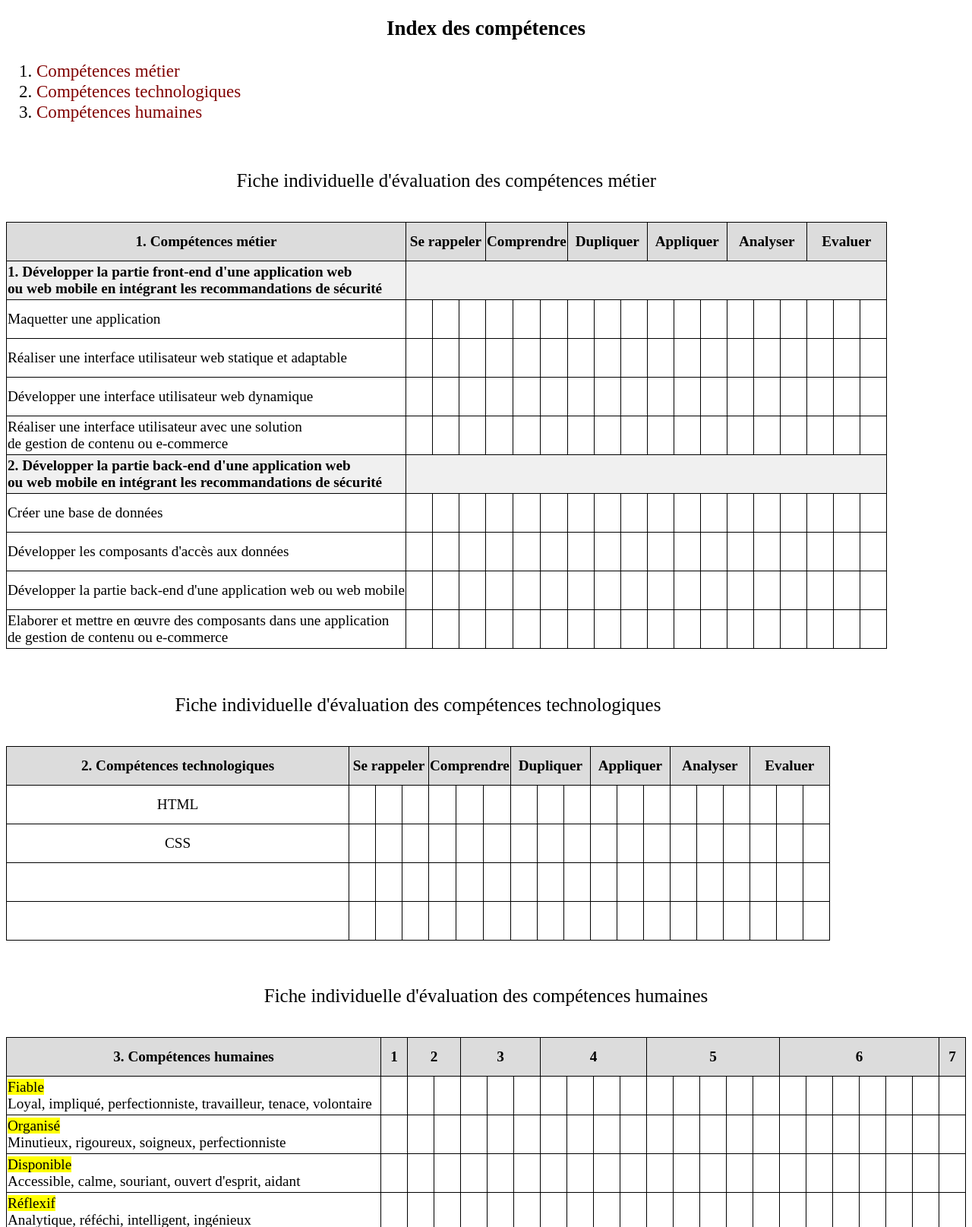
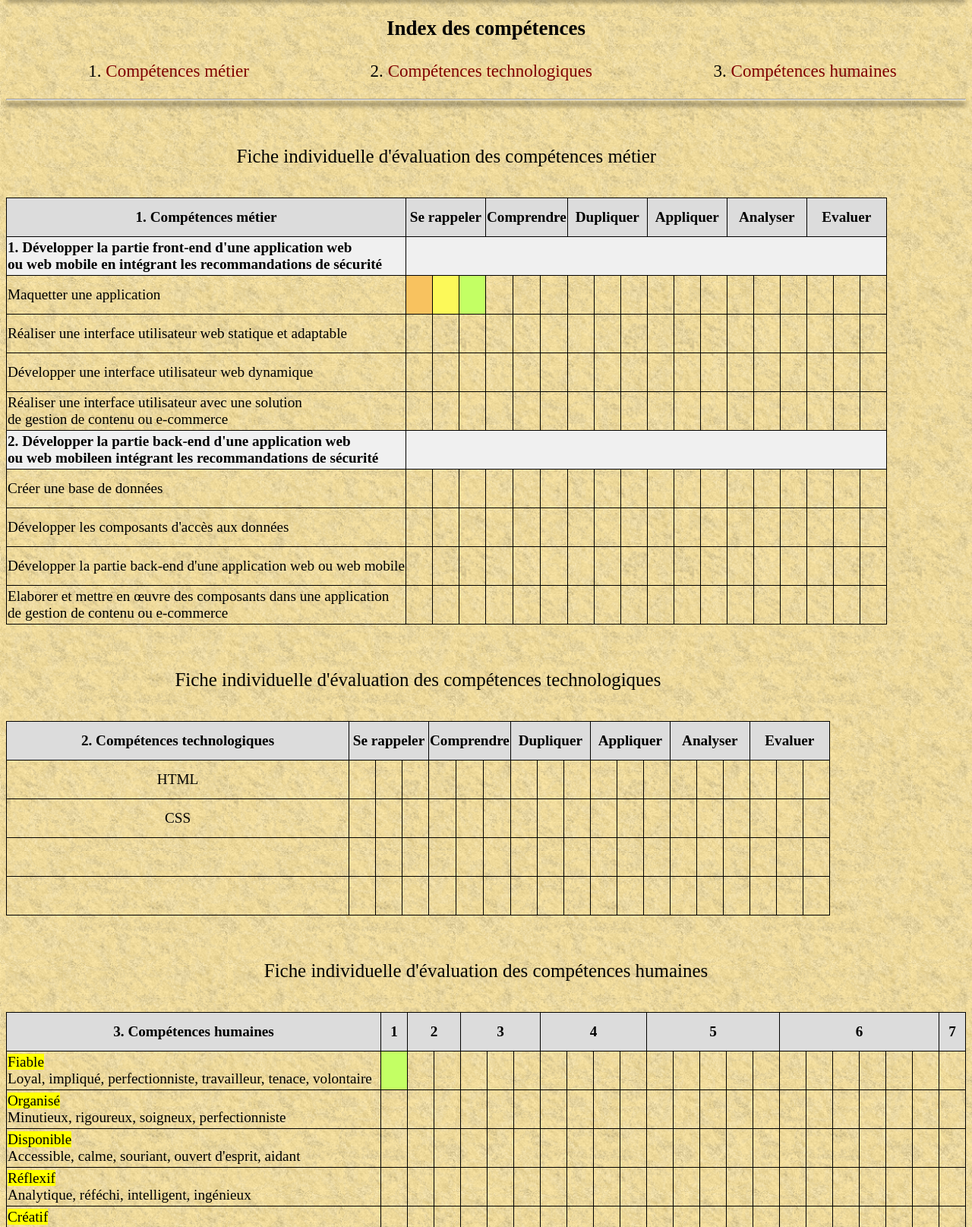
Before and after one commit to michelotro/fichedeprofil, a plain HTML site: page fiche_de_profil.html in a window 1280 px wide. Shown: the part 380-1995 px from the top of the page at 76% size. Drawn offline with Linux system fonts and the light colour scheme.

Commit message:
fdprofil 02/10

```diff
--- a/fdprofil.css
+++ b/fdprofil.css
@@ -1,8 +1,17 @@
 body,nav{
     font-size: 1.2em;
+    background: url(background.png)
+}
+hr{
+    box-shadow: 0px 6px 6px black;
 }
 h1,h3{
     text-align: center;
+}
+ol{
+    display: flex;
+    justify-content: space-around;
+
 }
 a{
     text-decoration:none; color: maroon;
@@ -44,3 +53,29 @@ td,th{
 .cel4{
     text-align: left;
 }
+.cel11{
+    width: 2.5vw;
+    background-color: rgb(248, 194, 95);
+}
+.cel12{
+    width: 2.5vw;
+    background-color: rgb(252, 249, 89);
+}
+.cel13{
+    width: 2.5vw;
+    background-color: rgb(195, 255, 100);
+}
+.bouton{
+	border:none;
+	padding: 2vh 2vw 2vh 2vw;
+	border-radius:2px;
+	box-shadow:5px 5px 12px #999;
+	background:#fff;
+	font:bold 13px 'new times roman' ;
+    color:#555;
+    margin: 2vh 43vw 5vh 43vw;
+
+}
+.bouton:hover{
+    text-decoration: underline; font-size: 1em
+}
--- a/fiche_de_profil.html
+++ b/fiche_de_profil.html
@@ -6,10 +6,9 @@
     <link rel="stylesheet" href="fdprofil.css" />
     <title>Fiche de Profil</title>
 </head>
-
 <body>
     <header>
-        <h1>Fiche de Profil</h1>
+        <h1 id="hautdepage">Fiche de Profil</h1>
         <hr>
         <h2>
             <p>Otroschenko</p>
@@ -27,10 +26,11 @@
             <li><a href="#humaines">Compétences humaines</a></li>
         </ol>
     </nav>
+    <hr>
     <section>
         <p>
             <table>
-                <caption id="#metier">Fiche individuelle d'évaluation des compétences métier</caption>
+                <caption id="metier">Fiche individuelle d'évaluation des compétences métier</caption>
                 <thead>
                     <tr>
                         <th class="savoir">1. Compétences métier</th>
@@ -53,9 +53,9 @@
                     </tr>
                     <tr>
                         <td>Maquetter une application</td>
-                        <td class="cel"></td>
-                        <td class="cel"></td>
-                        <td class="cel"></td>
+                        <td class="cel11"></td>
+                        <td class="cel12"></td>
+                        <td class="cel13"></td>
                         <td class="cel"></td>
                         <td class="cel"></td>
                         <td class="cel"></td>
@@ -115,8 +115,8 @@
                         <td></td>
                     </tr>
                     <tr>
-                        <td>Réaliser une interface utilisateur avec une solution<br />de gestion de contenu ou
-                            e-commerce</td>
+                        <td>Réaliser une interface utilisateur avec une solution<br />
+                            de gestion de contenu ou e-commerce</td>
                         <td></td>
                         <td></td>
                         <td></td>
@@ -139,8 +139,8 @@
                 </tbody>
                 <tbody>
                     <tr>
-                        <td class="bold">2. Développer la partie back-end d'une application web<br />ou web mobile
-                            en intégrant les recommandations de sécurité</td>
+                        <td class="bold">2. Développer la partie back-end d'une application web<br />
+                            ou web mobileen intégrant les recommandations de sécurité</td>
 
                         <td class="bold" colspan="18"></td>
                     </tr>
@@ -358,7 +358,7 @@
                     <tr>
                         <td class="cel4"><mark>Fiable</mark><br />
                             Loyal, impliqué, perfectionniste, travailleur, tenace, volontaire</td>
-                        <td class="cel"></td>
+                        <td class="cel13"></td>
                         <td class="cel"></td>
                         <td class="cel"></td>
                         <td class="cel"></td>
@@ -382,7 +382,7 @@
                         <td class="cel"></td>
                     </tr>
                     <tr>
-                        <td class="cel4"><mark>Organisé</mark><br/>
+                        <td class="cel4"><mark>Organisé</mark><br />
                             Minutieux, rigoureux, soigneux, perfectionniste</td>
                         <td></td>
                         <td></td>
@@ -408,7 +408,7 @@
                         <td></td>
                     </tr>
                     <tr>
-                        <td class="cel4"><mark>Disponible</mark><br/>
+                        <td class="cel4"><mark>Disponible</mark><br />
                             Accessible, calme, souriant, ouvert d'esprit, aidant</td>
                         <td></td>
                         <td></td>
@@ -434,7 +434,7 @@
                         <td></td>
                     </tr>
                     <tr>
-                        <td class="cel4"><mark>Réflexif</mark><br/>
+                        <td class="cel4"><mark>Réflexif</mark><br />
                             Analytique, réféchi, intelligent, ingénieux</td>
                         <td></td>
                         <td></td>
@@ -460,7 +460,7 @@
                         <td></td>
                     </tr>
                     <tr>
-                        <td class="cel4"><mark>Créatif</mark><br/>
+                        <td class="cel4"><mark>Créatif</mark><br />
                             Imaginatif, inventif, original, inattendu, désorganisé, polyvalent</td>
                         <td></td>
                         <td></td>
@@ -486,7 +486,7 @@
                         <td></td>
                     </tr>
                     <tr>
-                        <td class="cel4"><mark> Leader</mark><br/>
+                        <td class="cel4"><mark> Leader</mark><br />
                             Charismatique, convaincant, organisateur, fédérateur, distancié, diplomate, ambitieux</td>
                         <td></td>
                         <td></td>
@@ -512,7 +512,7 @@
                         <td></td>
                     </tr>
                     <tr>
-                        <td class="cel4"><mark>Fluide</mark><br/>
+                        <td class="cel4"><mark>Fluide</mark><br />
                             Adaptatif, à l'écoute, accepte les avis, négociateur</td>
                         <td></td>
                         <td></td>
@@ -538,7 +538,7 @@
                         <td></td>
                     </tr>
                     <tr>
-                        <td class="cel4"><mark>Energique</mark><br/>
+                        <td class="cel4"><mark>Energique</mark><br />
                             Passionné, impliqué, travailleur, dynamique coombatif, moteur</td>
                         <td></td>
                         <td></td>
@@ -564,7 +564,7 @@
                         <td></td>
                     </tr>
                     <tr>
-                        <td class="cel4"><mark>Indépendant</mark><br/>
+                        <td class="cel4"><mark>Indépendant</mark><br />
                             Observateur, discret, silencieux, distant</td>
                         <td></td>
                         <td></td>
@@ -590,7 +590,7 @@
                         <td></td>
                     </tr>
                     <tr>
-                        <td class="cel4"><mark>Curieux</mark><br/>
+                        <td class="cel4"><mark>Curieux</mark><br />
                             Trouve des solutions, veut savoir, enquêteur, distancié</td>
                         <td></td>
                         <td></td>
@@ -616,7 +616,7 @@
                         <td></td>
                     </tr>
                     <tr>
-                        <td class="cel4"><mark>Equipier</mark><br/>
+                        <td class="cel4"><mark>Equipier</mark><br />
                             A l'écoute, disponible, coopératif, communicatif, sérieux</td>
                         <td></td>
                         <td></td>
@@ -645,7 +645,10 @@
             </table>
         </p>
     </section>
+    <hr>
     <footer>
+
+        <a href="#hautdepage"><input type="button" class="bouton" value="Haut de page"></a>
     </footer>
 </body>
 
```
Also changed, not shown: background.png (added). Lines whose indentation alone changed are shown as unchanged.
